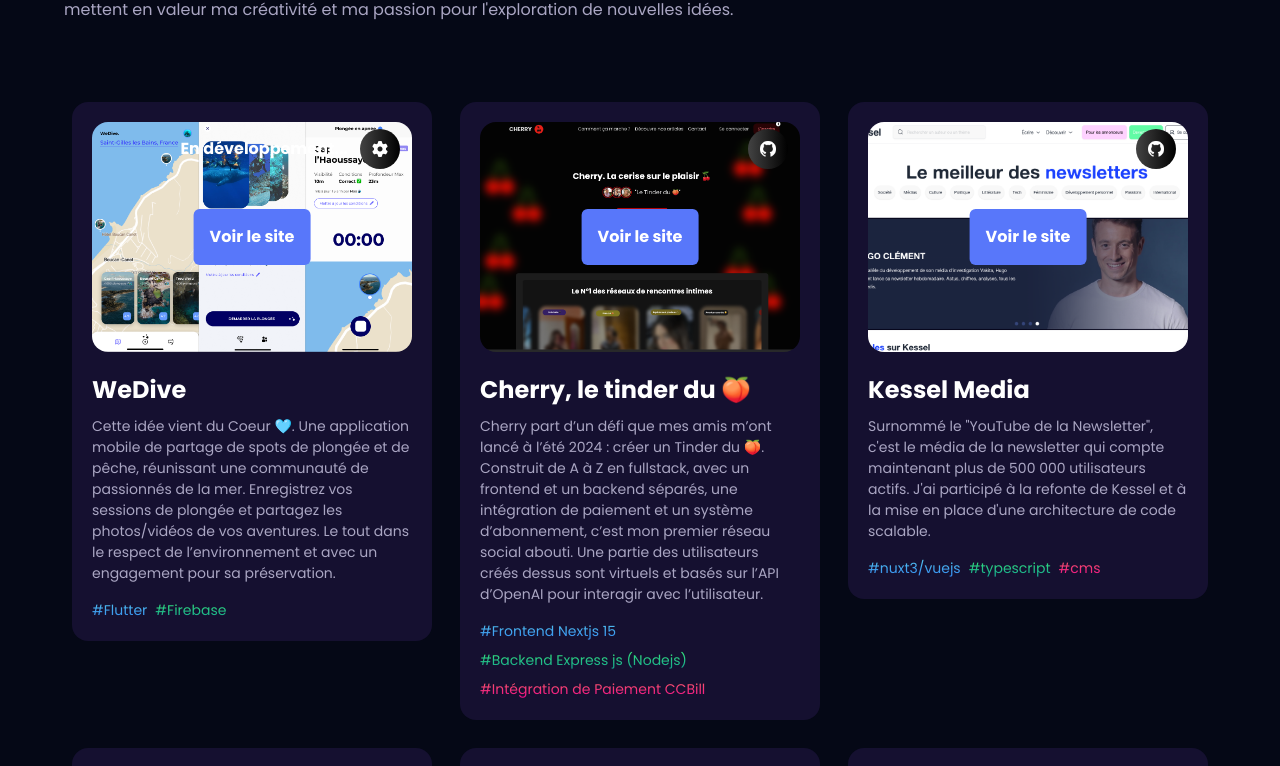
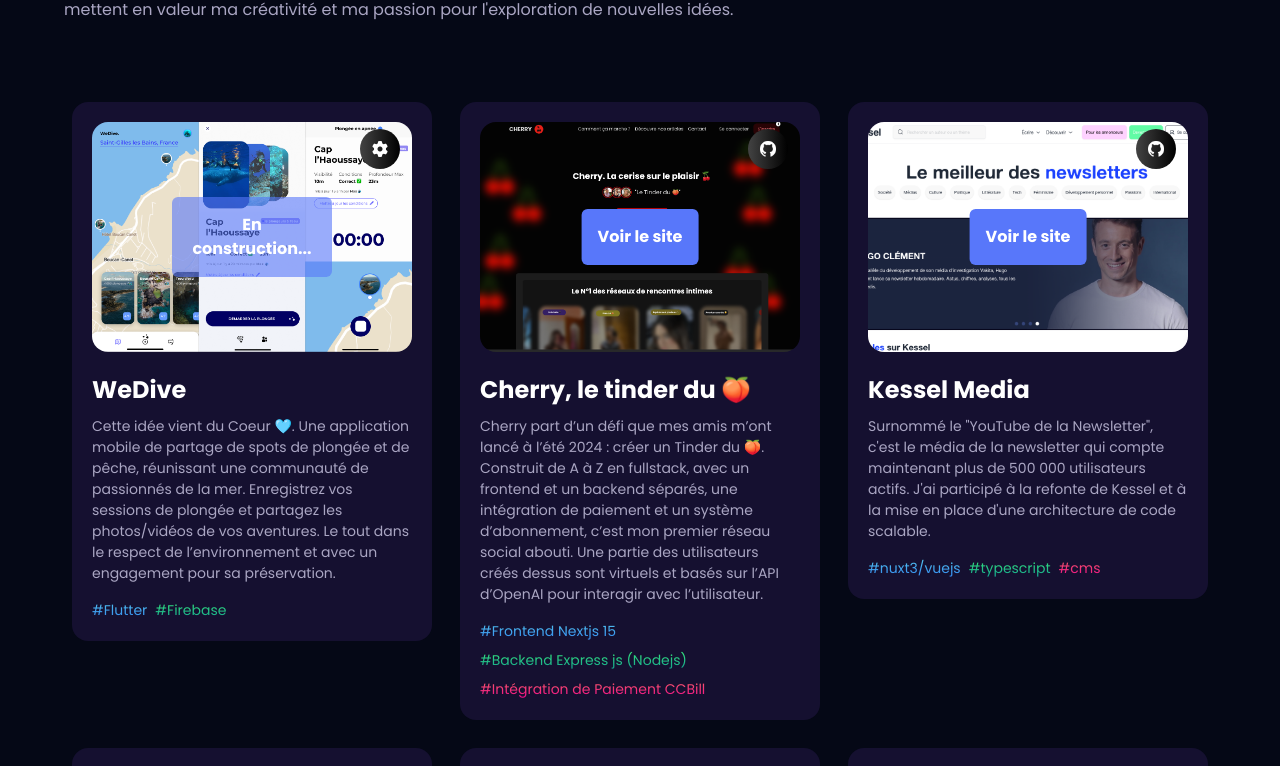
Before and after one commit to titou974/3d_portfolio, a React (Vite) app: page / in a window 1280 px wide. Shown: the part 1091-1857 px from the top of the page. Built offline with nearby package versions, Linux system fonts and the light colour scheme.

Commit message:
fix(portfolio) correct works in process

```diff
--- a/src/components/Works.jsx
+++ b/src/components/Works.jsx
@@ -36,14 +36,15 @@ const ProjectCard = ({
             href={website_link}
             target="_blank"
             rel="noreferrer"
-            className="absolute top-1/2 left-1/2 transform -translate-x-1/2 -translate-y-1/2 border-[#5877FA] p-4 rounded-md font-bold text-white bg-[#5877FA] transition-all hover:bg-white hover:text-[#5877FA]"
+            className={`text-center absolute top-1/2 left-1/2 transform -translate-x-1/2 -translate-y-1/2 border-[#5877FA] p-4 rounded-md font-bold text-white ${
+              inprocess
+                ? "bg-[#5877FA]/60"
+                : "bg-[#5877FA] hover:bg-white hover:text-[#5877FA]"
+            } transition-all`}
           >
-            <p>Voir le site</p>
+            {inprocess ? <p>En construction...</p> : <p>Voir le site</p>}
           </a>
           <div className="absolute bottom-44 inset-0 flex items-center justify-end m-3 card-img_hover">
-            <p className={`${inprocess ? "" : "hidden"} me-3 font-bold`}>
-              En développement...
-            </p>
             <div
               onClick={() => window.open(source_code_link, "_blank")}
               className="black-gradient w-10 h-10 rounded-full flex justify-center items-center cursor-pointer"
```
